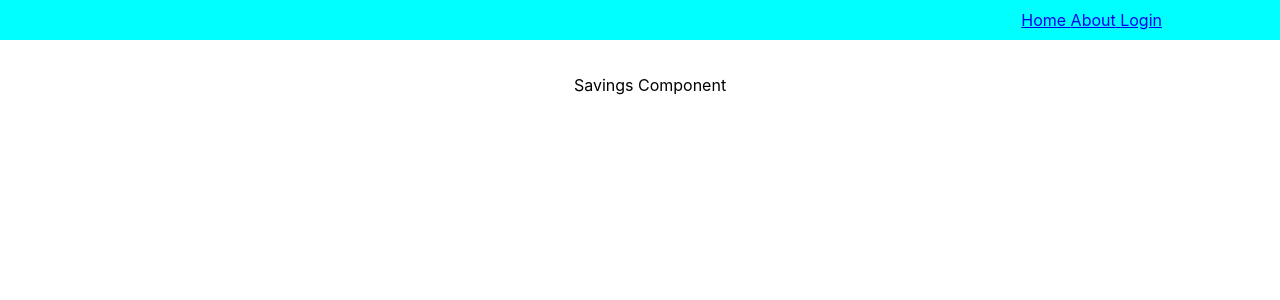
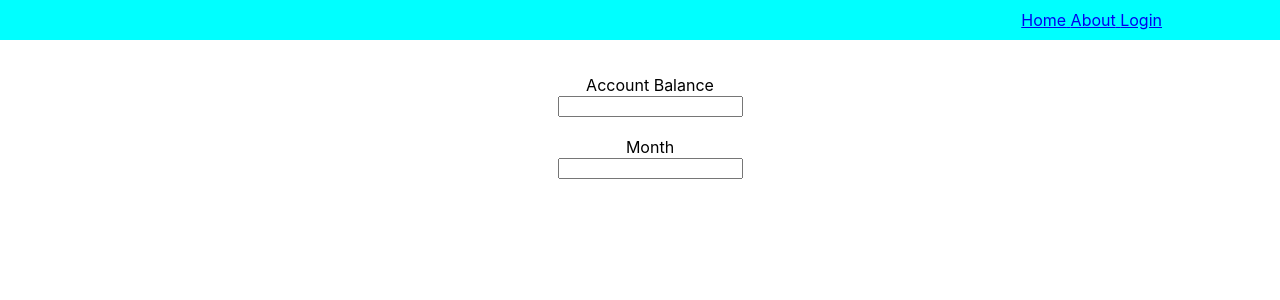
Before and after one commit to Manaswini-Mahala/test-app2, a React (Create React App) app: page /savings in a window 1280 px wide. Shown: the top 300 px of the page. Built offline with nearby package versions, Linux system fonts and the light colour scheme.

Commit message:
Making chnages to savings.js

```diff
--- a/src/cmp/Savings.js
+++ b/src/cmp/Savings.js
@@ -1,10 +1,16 @@
 import React, { Component } from 'react';
 
-class Savings extends Component{
-    render(){
-        return(
+class Savings extends Component {
+    render() {
+        return (
             <div className='app'>
-                Savings Component
+                <label>Account Balance</label><br />
+                <input type="text" id='cbalance'
+                    onChange={(e) => { this.setState({ cbalance: e.target.value }) }} /><br /><br />
+
+                <label>Month</label><br />
+                <input type="text" id='month'
+                    onChange={(e) => { this.setState({ month: e.target.value }) }} /><br /><br />
 
             </div>
         );
```
